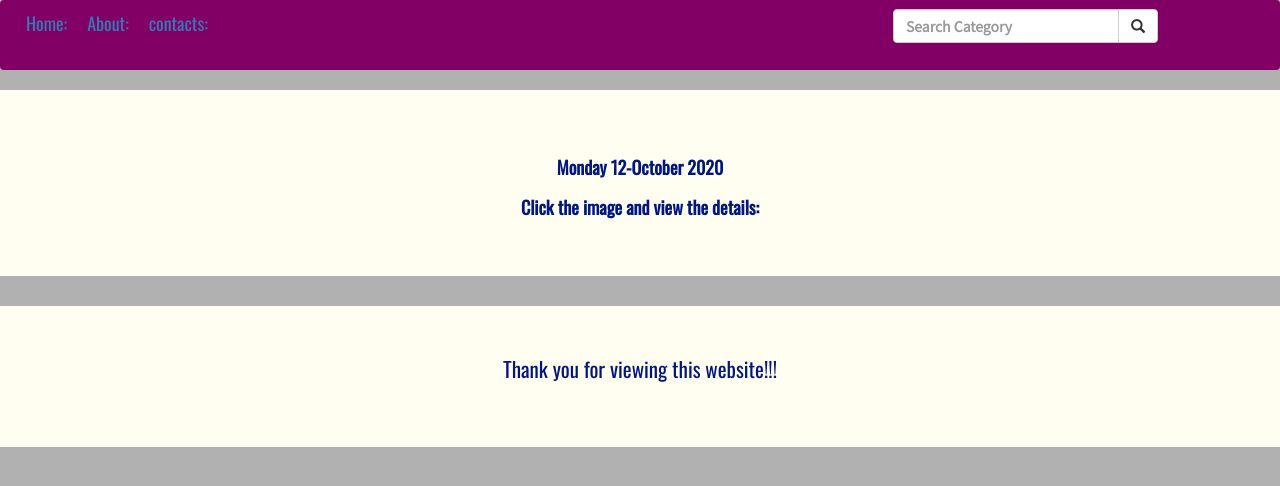
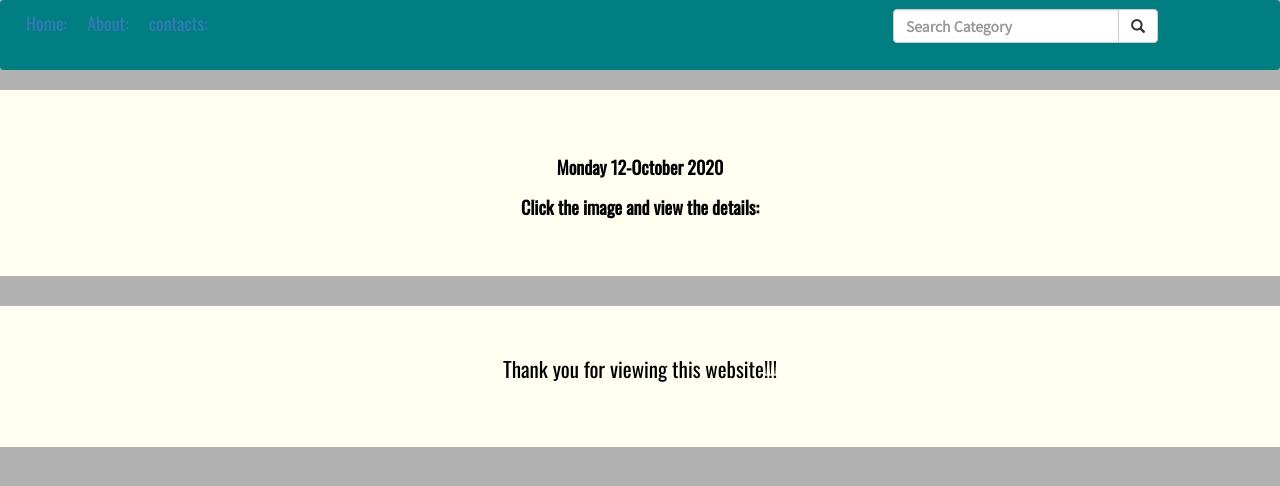
Before and after one commit to Caiseyann/pic, a Django app: page / in a window 1280 px wide. Shown: the top 486 px of the page. Run offline with Django 3.2, Linux system fonts and the light colour scheme; data that the repository does not hold is empty; some libraries are stand-ins or nearby versions.

Commit message:
new changes

```diff
--- a/portfolio/static/css/main.css
+++ b/portfolio/static/css/main.css
@@ -2,7 +2,7 @@
 @import url('https://fonts.googleapis.com/css2?family=Noto+Sans+KR&display=swap');
 
 .navbar{
-    background-color:rgb(130, 0, 102);
+    background-color:rgb(0, 126, 130);
     height: 70px;
     font-family: 'Oswald', sans-serif;
     font-size: large;
@@ -32,7 +32,7 @@
 
   h3,h2,p
   {
-    color: rgb(0, 23, 128);
+    color: rgb(0, 0, 0);
     font-size: large;
     font-weight: bold;
   }
```
